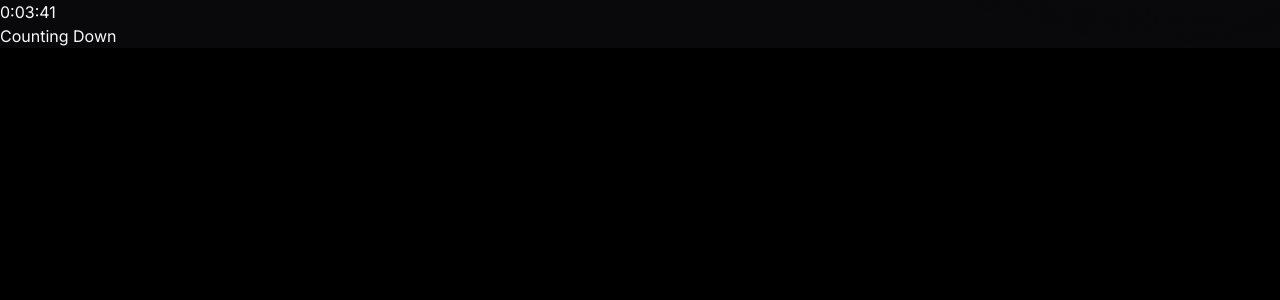
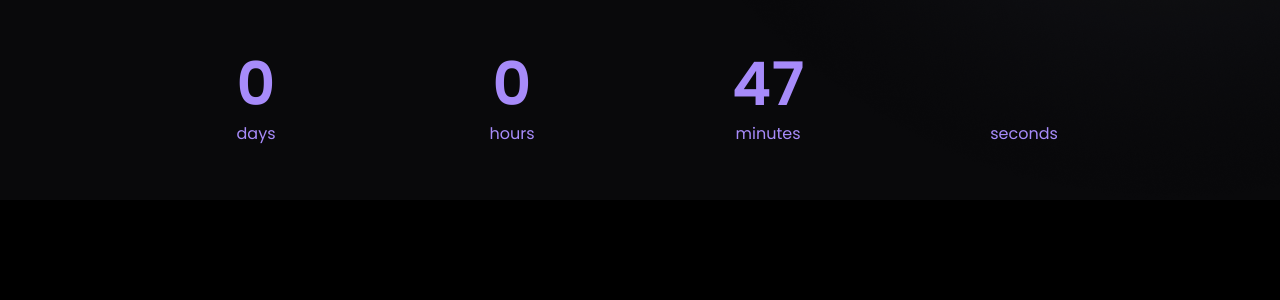
Before and after one commit to srajankumar/codeblaze, a Next.js app: page /hackathon/countdown in a window 1280 px wide. Shown: the top 300 px of the page. Built offline with nearby package versions, Linux system fonts and the light colour scheme.

Commit message:
Countdown added

```diff
--- a/package.json
+++ b/package.json
@@ -26,8 +26,10 @@
     "react-scroll": "^1.9.0",
     "react-simple-typewriter": "^5.0.1",
     "react-vertical-timeline-component": "^3.6.0",
+    "storage": "^0.2.0",
     "tailwind-merge": "^2.0.0",
-    "tailwindcss-animate": "^1.0.7"
+    "tailwindcss-animate": "^1.0.7",
+    "universal": "^0.1.1"
   },
   "devDependencies": {
     "@types/node": "^20",
--- a/src/app/hackathon/countdown/page.tsx
+++ b/src/app/hackathon/countdown/page.tsx
@@ -1,5 +1,81 @@
+// "use client";
+// import React, { useState, useEffect } from "react";
+
+// const Timer = () => {
+//   const getCurrentTimeInSeconds = () => {
+//     const currentTime = new Date();
+//     const hours = currentTime.getHours();
+//     const minutes = currentTime.getMinutes();
+//     const seconds = currentTime.getSeconds();
+//     return hours * 3600 + minutes * 60 + seconds;
+//   };
+
+//   const [seconds, setSeconds] = useState(0);
+//   const [countingDown, setCountingDown] = useState(true);
+//   const [timerStopped, setTimerStopped] = useState(false);
+
+//   useEffect(() => {
+//     const currentTimeInSeconds = getCurrentTimeInSeconds();
+//     const countdownEnd = 13 * 3600 + 25 * 60; // 12:30 in seconds
+//     const countupEnd = countdownEnd + 5 * 60; // 10 minutes in seconds
+
+//     if (currentTimeInSeconds < countdownEnd) {
+//       // Countdown logic
+//       setSeconds(countdownEnd - currentTimeInSeconds);
+//     } else if (currentTimeInSeconds < countupEnd) {
+//       // Count up logic
+//       setCountingDown(false);
+//       setSeconds(currentTimeInSeconds - countdownEnd);
+//     } else {
+//       // Timer has stopped
+//       setTimerStopped(true);
+//     }
+
+//     const intervalId = setInterval(() => {
+//       if (countingDown) {
+//         // Countdown logic
+//         if (seconds > 0) {
+//           setSeconds((prevSeconds) => prevSeconds - 1);
+//         } else {
+//           setCountingDown(false);
+//         }
+//       } else {
+//         // Count up logic
+//         if (seconds < 300) {
+//           // 10 minutes in seconds
+//           setSeconds((prevSeconds) => prevSeconds + 1);
+//         } else {
+//           setTimerStopped(true);
+//         }
+//       }
+//     }, 1000);
+
+//     return () => clearInterval(intervalId);
+//   }, [seconds, countingDown]);
+
+//   const formatTime = (timeInSeconds) => {
+//     const hours = Math.floor(timeInSeconds / 3600);
+//     const minutes = Math.floor((timeInSeconds % 3600) / 60);
+//     const seconds = timeInSeconds % 60;
+
+//     return `${hours}:${minutes < 10 ? "0" : ""}${minutes}:${
+//       seconds < 10 ? "0" : ""
+//     }${seconds}`;
+//   };
+
+//   return (
+//     <div>
+//       <h1>{formatTime(seconds)}</h1>
+//       <p>{countingDown ? "Counting Down" : "Counting Up"}</p>
+//       {timerStopped && <p>The timer has stopped!</p>}
+//     </div>
+//   );
+// };
+
+// export default Timer;
 "use client";
-import React, { useState, useEffect } from "react";
+import React, { useEffect, useState } from "react";
+import { AnimatePresence, motion } from "framer-motion";
 
 const Timer = () => {
   const getCurrentTimeInSeconds = () => {
@@ -16,8 +92,8 @@ const Timer = () => {
 
   useEffect(() => {
     const currentTimeInSeconds = getCurrentTimeInSeconds();
-    const countdownEnd = 15 * 3600 + 22 * 60; // 12:30 in seconds
-    const countupEnd = countdownEnd + 1 * 60; // 10 minutes in seconds
+    const countdownEnd = 16 * 3600 + 6 * 60; // 13:25 in seconds
+    const countupEnd = countdownEnd + 1 * 60; // 5 minutes in seconds
 
     if (currentTimeInSeconds < countdownEnd) {
       // Countdown logic
@@ -25,7 +101,7 @@ const Timer = () => {
     } else if (currentTimeInSeconds < countupEnd) {
       // Count up logic
       setCountingDown(false);
-      setSeconds(currentTimeInSeconds - countdownEnd);
+      setSeconds(Math.max(currentTimeInSeconds - countdownEnd, 0));
     } else {
       // Timer has stopped
       setTimerStopped(true);
@@ -42,13 +118,13 @@ const Timer = () => {
       } else {
         // Count up logic
         if (seconds < 60) {
-          // 10 minutes in seconds
+          // 5 minutes in seconds
           setSeconds((prevSeconds) => prevSeconds + 1);
         } else {
           setTimerStopped(true);
         }
       }
-    }, 1000);
+    }, 1000); // Set interval to 1000 milliseconds (1 second)
 
     return () => clearInterval(intervalId);
   }, [seconds, countingDown]);
@@ -64,10 +140,60 @@ const Timer = () => {
   };
 
   return (
-    <div>
-      {!timerStopped && <h1>{formatTime(seconds)}</h1>}
-      {!timerStopped && <p>{countingDown ? "Counting Down" : "Counting Up"}</p>}
-      {timerStopped && <p>The timer has stopped!</p>}
+    <div className="p-4 space-y-3">
+      <motion.div
+        initial={{ opacity: 0, y: -20 }}
+        animate={{ opacity: 1, y: 0 }}
+        exit={{ opacity: 0, y: -20 }}
+        transition={{ duration: 0.5 }}
+        className="text-center"
+      >
+        {/* Your text or component goes here */}
+      </motion.div>
+      <div className="w-full font-poppinsR max-w-5xl mx-auto flex items-center">
+        {/* Updated CountdownItem component */}
+        <CountdownItem num={Math.floor(seconds / 86400)} text="days" />
+        <CountdownItem
+          num={Math.floor((seconds % 86400) / 3600)}
+          text="hours"
+        />
+        <CountdownItem num={Math.floor((seconds % 3600) / 60)} text="minutes" />
+        <CountdownItem num={seconds % 60} text="seconds" />
+      </div>
+      <motion.div
+        initial={{ opacity: 0, y: -20 }}
+        animate={{ opacity: 1, y: 0 }}
+        exit={{ opacity: 0, y: -20 }}
+        transition={{ duration: 0.5 }}
+        className="text-center"
+      >
+        {/* Your text or component goes here */}
+      </motion.div>
+    </div>
+  );
+};
+
+// CountdownItem component updated for the new structure
+const CountdownItem = ({ num, text }: { num: number; text: string }) => {
+  return (
+    <div className="w-1/4 h-24 md:h-36 flex flex-col gap-1 md:gap-2 items-center justify-center">
+      <div className="w-full text-center relative overflow-hidden">
+        <AnimatePresence mode="wait">
+          <motion.span
+            key={num}
+            initial={{ y: "100%" }}
+            animate={{ y: "0%" }}
+            exit={{ y: "-100%" }}
+            transition={{ ease: "backIn", duration: 0.75 }}
+            className="block text-3xl sm:text-4xl md:text-5xl font-poppinsSB lg:text-6xl text-violet-400 font-medium"
+          >
+            {num}
+          </motion.span>
+        </AnimatePresence>
+      </div>
+      <span className="text-xs md:text-sm lg:text-base font-light text-violet-400">
+        {text}
+      </span>
     </div>
   );
 };
```
Also changed, not shown: 1 other file (tests, documents, lock files or other folders).
